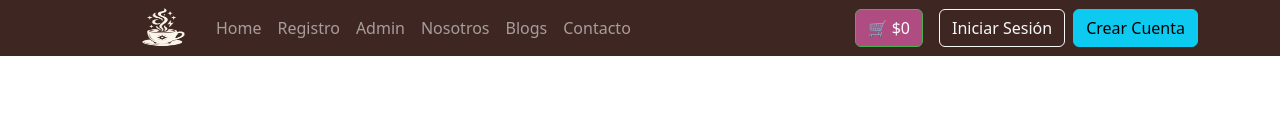
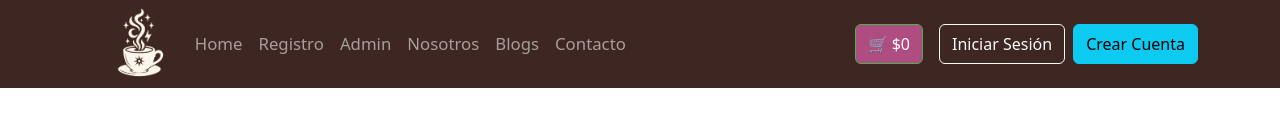
Before and after one commit to priscillaPPC/CoffeShop--ET, a React (Create React App) app in the folder Coffeshop-react/: page / in a window 1280 px wide. Shown: the top 131 px of the page. Built offline with nearby package versions, Linux system fonts and the light colour scheme.

Commit message:
Remove node_modules from tracking

```diff
--- a/Coffeshop-react/src/App.css
+++ b/Coffeshop-react/src/App.css
@@ -5,28 +5,45 @@ body {
     font-family: sans-serif;
 }
 
+
+
 /* Header/Navegación */
-.Superior {
+.sticky-top {
     background-color: #3E2723;
-    padding: 20px 20px;
+    padding: 16px 20px;
     display: flex;
     align-items: center;
     justify-content: space-between;
 }
 
-.Superior .elementos {
+/* Navbar personalizada para ajustar alto, tamaños y espaciado */
+.mi-navbar {
+    padding-top: 0.9rem; /* ajustar espacio arriba */
+    padding-bottom: 0.9rem;
+}
+
+.mi-navbar .navbar-brand {
     display: flex;
-    justify-content: flex-end;
-    gap: 20px;
-    margin-right: 30px;
-    margin-top: 30px;
+    align-items: center;
 }
+
+.mi-navbar .nav-link {
+    font-size: 1.05rem;
+    padding-top: 0.5rem;
+    padding-bottom: 0.5rem;
+}
+
+.mi-navbar .btn {
+    padding-top: 0.45rem;
+    padding-bottom: 0.45rem;
+}
+
 
 .logo {
     display: block;
-    margin-left: 50px;
-    height: auto;
-    width: 60px;
+    margin-left: 25px;
+    height: 72px; /* controla tamaño del logo desde CSS */
+    width: auto;
 }
 
 /* Enlaces */
--- a/Coffeshop-react/src/components/Layout.js
+++ b/Coffeshop-react/src/components/Layout.js
@@ -16,10 +16,10 @@ const Layout = ({ children, setView = () => {} }) => {
 
     return (
         <>
-            <Navbar expand="lg" className="sticky-top" style={{ backgroundColor: '#3E2723' }} variant="dark">
+            <Navbar expand="lg" className="sticky-top mi-navbar" variant="dark">
                 <Container>
 
-                    <Navbar.Brand
+                        <Navbar.Brand
                         onClick={() => setView('home')}
                         style={{ cursor: 'pointer', padding: 0 }}
                     >
@@ -28,7 +28,6 @@ const Layout = ({ children, setView = () => {} }) => {
                             src="/imagenes/logo.png"
                             alt="Logo de la Cafetería"
                             className="logo"
-                            style={{ height: '40px' }}
                         />
                     </Navbar.Brand>
 
```
Also changed, not shown: 1 other file (tests, documents, lock files or other folders).
